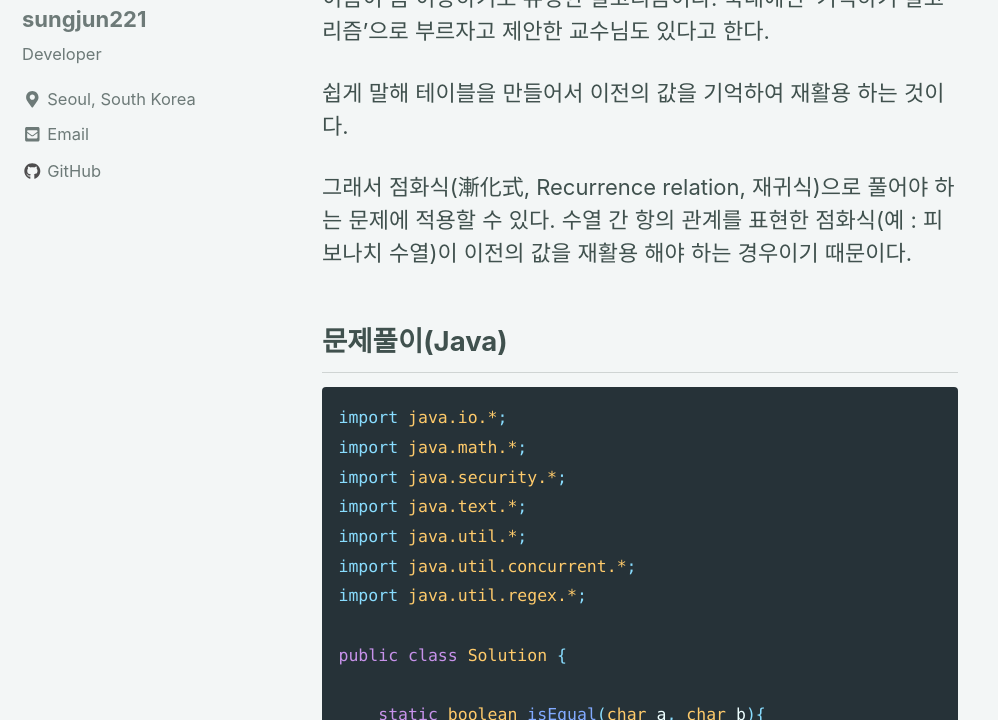
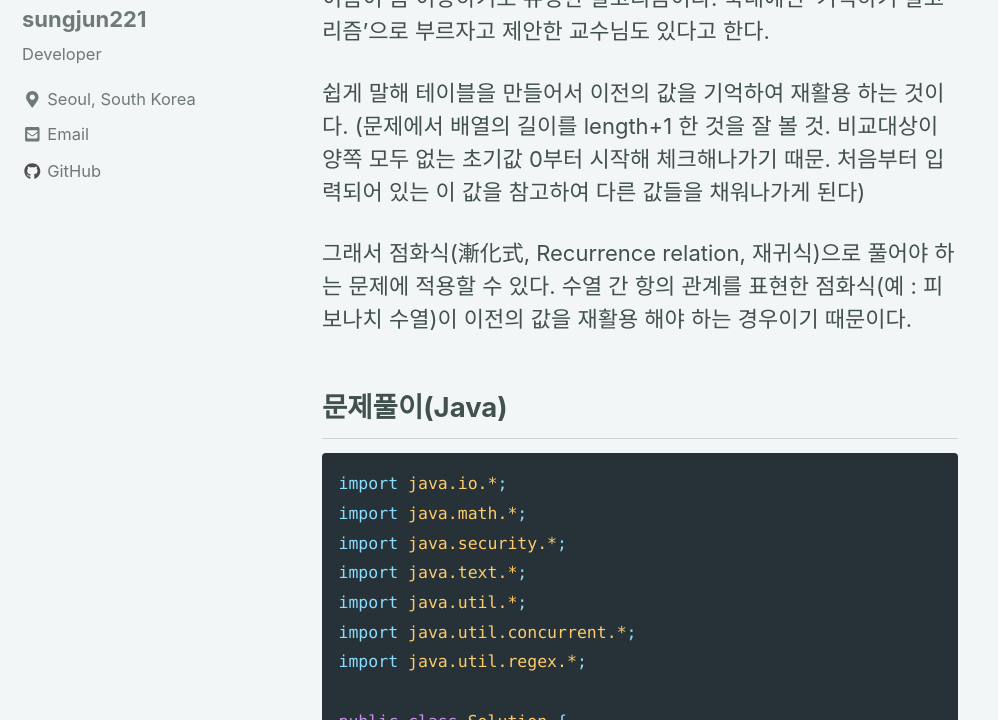
Before and after one commit to sungjun221/sungjun221.github.io, a Jekyll site: the page built from _posts/2020-05-18-Abbreviation.markdown, in a window 1280 px wide and 900 px high, scrolled down 678 px, cut to the strip 180-900 px from the top of the window. Shown: the whole strip, without its empty margins (0-998 px from the left). Built offline with Jekyll 4.4.1, drawn with Linux system fonts in a browser that asks for light colours; nearby versions of some CDN libraries; comment, search, counter and statistics services are not loaded.

Commit message:
modified

```diff
--- a/_posts/2020-05-18-Abbreviation.markdown
+++ b/_posts/2020-05-18-Abbreviation.markdown
@@ -27,7 +27,7 @@ toc: true
 
 이름이 좀 이상하기로 유명한 알고리즘이다. 국내에선 '기억하기 알고리즘'으로 부르자고 제안한 교수님도 있다고 한다.
 
-쉽게 말해 테이블을 만들어서 이전의 값을 기억하여 재활용 하는 것이다.
+쉽게 말해 테이블을 만들어서 이전의 값을 기억하여 재활용 하는 것이다. (문제에서 배열의 길이를 length+1 한 것을 잘 볼 것. 비교대상이 양쪽 모두 없는 초기값 0부터 시작해 체크해나가기 때문. 처음부터 입력되어 있는 이 값을 참고하여 다른 값들을 채워나가게 된다)
 
 그래서 점화식(漸化式, Recurrence relation, 재귀식)으로 풀어야 하는 문제에 적용할 수 있다. 수열 간 항의 관계를 표현한 점화식(예 : 피보나치 수열)이 이전의 값을 재활용 해야 하는 경우이기 때문이다.
 
```
